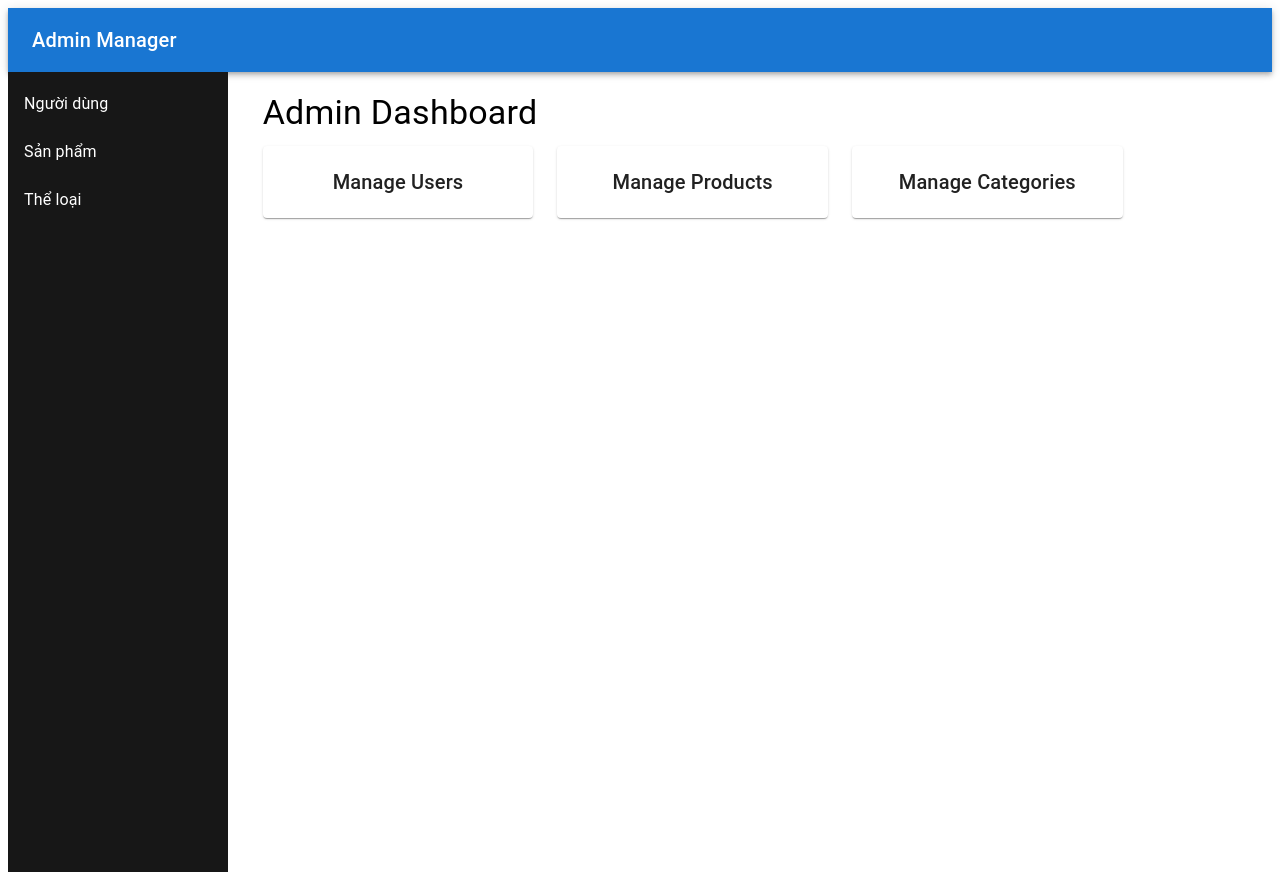
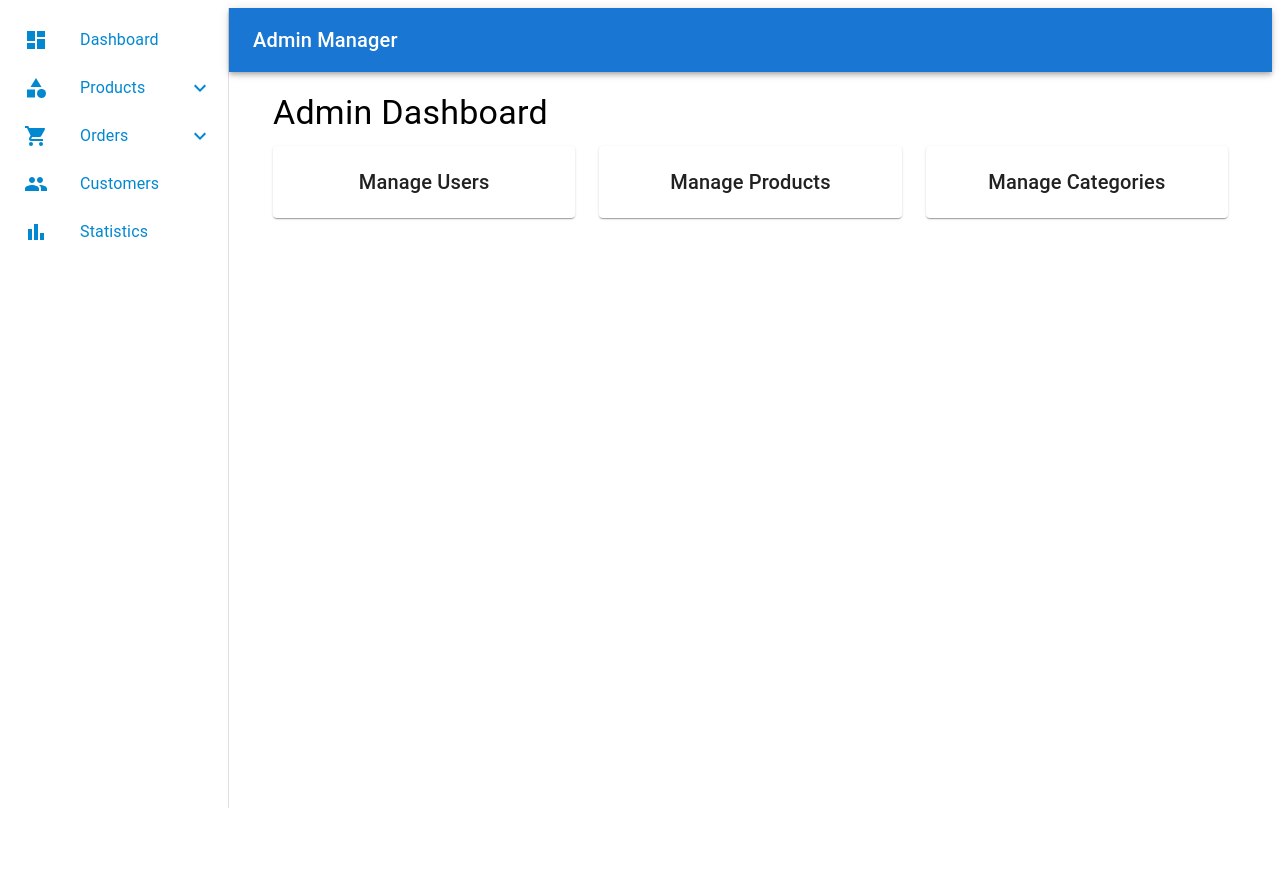
Before and after one commit to nhanvox/CoffeeShop, a React (Create React App) app in the folder admin-manager/: page / in a window 1280 px wide. After the commit the page ends 816 px from the top, so only its background shows below. Built offline with nearby package versions, Linux system fonts and the light colour scheme.

Commit message:
update UI

```diff
--- a/admin-manager/src/App.js
+++ b/admin-manager/src/App.js
@@ -1,6 +1,6 @@
 // src/App.js
 import React from 'react';
-import { Container, Grid } from '@mui/material';
+import { Container, Grid, Box } from '@mui/material';
 import Header from './components/Header.js';
 import Sidebar from './components/Sidebar.js';
 import AppRouter from './Router.js';
@@ -8,21 +8,17 @@ import './styles/App.css';
 
 const App = () => {
   return (
-    <div>
-      <Header />
-      <div className="main-container">
-        <Grid container >
-          <Grid item xs={2}>
-            <Sidebar />
-          </Grid>
-          <Grid item xs={9}>
-            <Container>
-              <AppRouter />
-            </Container>
-          </Grid>
-        </Grid>
-      </div>
-    </div>
+    <Box display="flex">
+      <Box width="20%">
+        <Sidebar />
+      </Box>
+      <Box width="100%" display="flex" flexDirection="column">
+        <Header />
+        <Container>
+          <AppRouter />
+        </Container>
+      </Box>
+    </Box>
   );
 };
 
--- a/admin-manager/src/components/Header.js
+++ b/admin-manager/src/components/Header.js
@@ -4,7 +4,7 @@ import { AppBar, Toolbar, Typography } from '@mui/material';
 
 const Header = () => {
     return (
-        <AppBar position="static">
+        <AppBar position="sticky">
             <Toolbar>
                 <Typography variant="h6">Admin Manager</Typography>
             </Toolbar>
--- a/admin-manager/src/components/Sidebar.js
+++ b/admin-manager/src/components/Sidebar.js
@@ -1,23 +1,145 @@
 // src/components/Sidebar.js
 import React from 'react';
-import { List, ListItem, ListItemText } from '@mui/material';
-import { Link } from 'react-router-dom';
+import { List, ListItem, ListItemText, ListItemIcon, Box, Collapse, Typography } from '@mui/material';
+import { Link, useLocation } from 'react-router-dom';
+import DashboardIcon from '@mui/icons-material/Dashboard';
+import ShoppingCartIcon from '@mui/icons-material/ShoppingCart';
+import PeopleIcon from '@mui/icons-material/People';
+import BarChartIcon from '@mui/icons-material/BarChart';
+import ExpandLess from '@mui/icons-material/ExpandLess';
+import ExpandMore from '@mui/icons-material/ExpandMore';
+import CategoryIcon from '@mui/icons-material/Category';
 
 const Sidebar = () => {
+    const [open, setOpen] = React.useState({ products: false, orders: false });
+    const location = useLocation();
+
+    const handleClick = (section) => {
+        setOpen(prevOpen => ({ ...prevOpen, [section]: !prevOpen[section] }));
+    };
+
+    const isActive = (path) => {
+        return location.pathname === path;
+    };
+
     return (
-        <div style={{ height: '100vh', width: '220px', backgroundColor: '#171717', position: 'sticky', top: 0 }}>
+        <Box
+            sx={{
+                height: '100vh',
+                backgroundColor: '#ffffff',
+                position: 'sticky',
+                top: 0,
+                width: '220px',
+                borderRight: '1px solid #e0e0e0'
+            }}
+        >
             <List>
-                <ListItem button component={Link} to="/users">
-                    <ListItemText primary="Người dùng" style={{ color: '#ffffff' }} />
+                <ListItem
+                    button
+                    component={Link}
+                    to="/dashboard"
+                    sx={{
+                        backgroundColor: isActive('/dashboard') ? '#e0f7fa' : '#ffffff',
+                        '&:hover': { backgroundColor: '#e0f7fa' },
+                        cursor: 'pointer',
+                        color: '#0288d1'
+                    }}
+                >
+                    <ListItemIcon>
+                        <DashboardIcon sx={{ color: isActive('/dashboard') ? '#0288d1' : '#0288d1' }} />
+                    </ListItemIcon>
+                    <ListItemText primary="Dashboard" sx={{ color: isActive('/dashboard') ? '#0288d1' : '#0288d1' }} />
                 </ListItem>
-                <ListItem button component={Link} to="/products">
-                    <ListItemText primary="Sản phẩm" style={{ color: '#ffffff' }} />
+
+                <ListItem
+                    button
+                    onClick={() => handleClick('products')}
+                    sx={{
+                        backgroundColor: isActive('/products') ? '#e0f7fa' : '#ffffff',
+                        '&:hover': { backgroundColor: '#e0f7fa' },
+                        cursor: 'pointer',
+                        color: '#0288d1'
+                    }}
+                >
+                    <ListItemIcon>
+                        <CategoryIcon sx={{ color: isActive('/products') ? '#0288d1' : '#0288d1' }} />
+                    </ListItemIcon>
+                    <ListItemText primary="Products" sx={{ color: isActive('/products') ? '#0288d1' : '#0288d1' }} />
+                    {open.products ? <ExpandLess sx={{ color: '#0288d1' }} /> : <ExpandMore sx={{ color: '#0288d1' }} />}
                 </ListItem>
-                <ListItem button component={Link} to="/categories">
-                    <ListItemText primary="Thể loại" style={{ color: '#ffffff' }} />
+                <Collapse in={open.products} timeout="auto" unmountOnExit>
+                    <List component="div" disablePadding>
+                        <ListItem button component={Link} to="/products" sx={{ pl: 4 }}>
+                            <ListItemText primary="All Products" sx={{ color: '#0288d1' }} />
+                        </ListItem>
+                        <ListItem button component={Link} to="/products/new" sx={{ pl: 4 }}>
+                            <ListItemText primary="Add Product" sx={{ color: '#0288d1' }} />
+                        </ListItem>
+                    </List>
+                </Collapse>
+
+                <ListItem
+                    button
+                    onClick={() => handleClick('orders')}
+                    sx={{
+                        backgroundColor: isActive('/orders') ? '#e0f7fa' : '#ffffff',
+                        '&:hover': { backgroundColor: '#e0f7fa' },
+                        cursor: 'pointer',
+                        color: '#0288d1'
+                    }}
+                >
+                    <ListItemIcon>
+                        <ShoppingCartIcon sx={{ color: isActive('/orders') ? '#0288d1' : '#0288d1' }} />
+                    </ListItemIcon>
+                    <ListItemText primary="Orders" sx={{ color: isActive('/orders') ? '#0288d1' : '#0288d1' }} />
+                    {open.orders ? <ExpandLess sx={{ color: '#0288d1' }} /> : <ExpandMore sx={{ color: '#0288d1' }} />}
+                </ListItem>
+                <Collapse in={open.orders} timeout="auto" unmountOnExit>
+                    <List component="div" disablePadding>
+                        <ListItem button component={Link} to="/orders" sx={{ pl: 4 }}>
+                            <ListItemText primary="All Orders" sx={{ color: '#0288d1' }} />
+                        </ListItem>
+                        <ListItem button component={Link} to="/orders/new" sx={{ pl: 4 }}>
+                            <ListItemText primary="Add Order" sx={{ color: '#0288d1' }} />
+                        </ListItem>
+                    </List>
+                </Collapse>
+
+                <ListItem
+                    button
+                    component={Link}
+                    to="/customers"
+                    sx={{
+                        backgroundColor: isActive('/customers') ? '#e0f7fa' : '#ffffff',
+                        '&:hover': { backgroundColor: '#e0f7fa' },
+                        cursor: 'pointer',
+                        color: '#0288d1'
+                    }}
+                >
+                    <ListItemIcon>
+                        <PeopleIcon sx={{ color: isActive('/customers') ? '#0288d1' : '#0288d1' }} />
+                    </ListItemIcon>
+                    <ListItemText primary="Customers" sx={{ color: isActive('/customers') ? '#0288d1' : '#0288d1' }} />
+                </ListItem>
+
+                <ListItem
+                    button
+                    component={Link}
+                    to="/statistics"
+                    sx={{
+                        backgroundColor: isActive('/statistics') ? '#e0f7fa' : '#ffffff',
+                        '&:hover': { backgroundColor: '#e0f7fa' },
+                        cursor: 'pointer',
+                        color: '#0288d1'
+                    }}
+                >
+                    <ListItemIcon>
+                        <BarChartIcon sx={{ color: isActive('/statistics') ? '#0288d1' : '#0288d1' }} />
+                    </ListItemIcon>
+                    <ListItemText primary="Statistics" sx={{ color: isActive('/statistics') ? '#0288d1' : '#0288d1' }} />
                 </ListItem>
             </List>
-        </div>
+        </Box>
     );
 };
 
```
